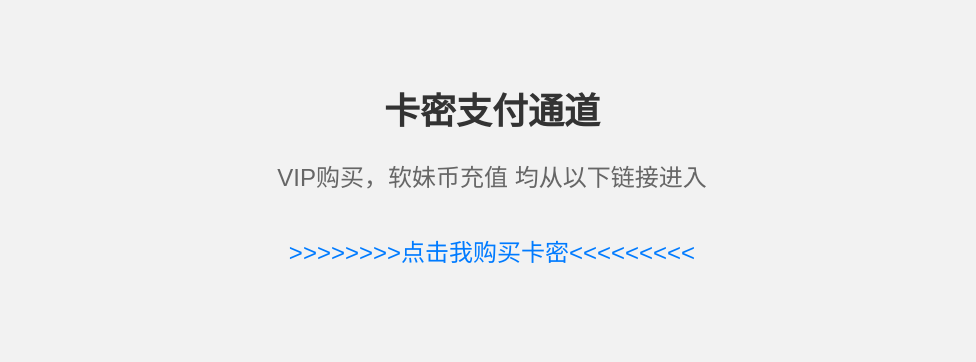
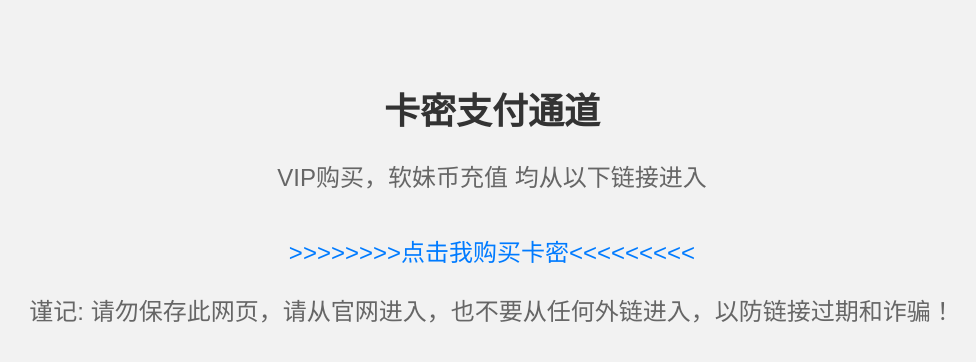
Before and after one commit to moxingh/moxingh.github.io, a plain HTML site: page index.html in a window 1280 px wide. Shown: the whole page, without its empty margins (148-1124 px from the left). Drawn offline with Linux system fonts and the light colour scheme.

Commit message:
Update index.html

```diff
--- a/index.html
+++ b/index.html
@@ -33,5 +33,6 @@
     <h1>卡密支付通道</h1>
     <p>VIP购买，软妹币充值 均从以下链接进入</p>
     <a href="https://88pay.51jingzan.cn/links/B554D4CB">>>>>>>>>点击我购买卡密<<<<<<<<<</a>
+      <p>谨记: 请勿保存此网页，请从官网进入，也不要从任何外链进入，以防链接过期和诈骗！</p>
   </body>
 </html>
```
